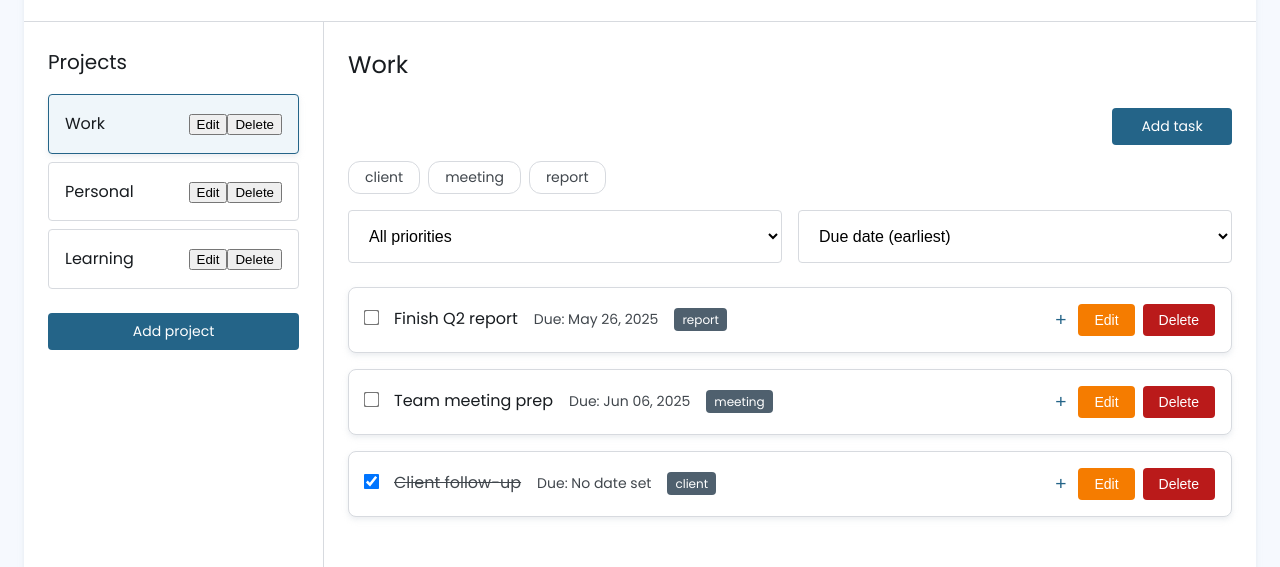
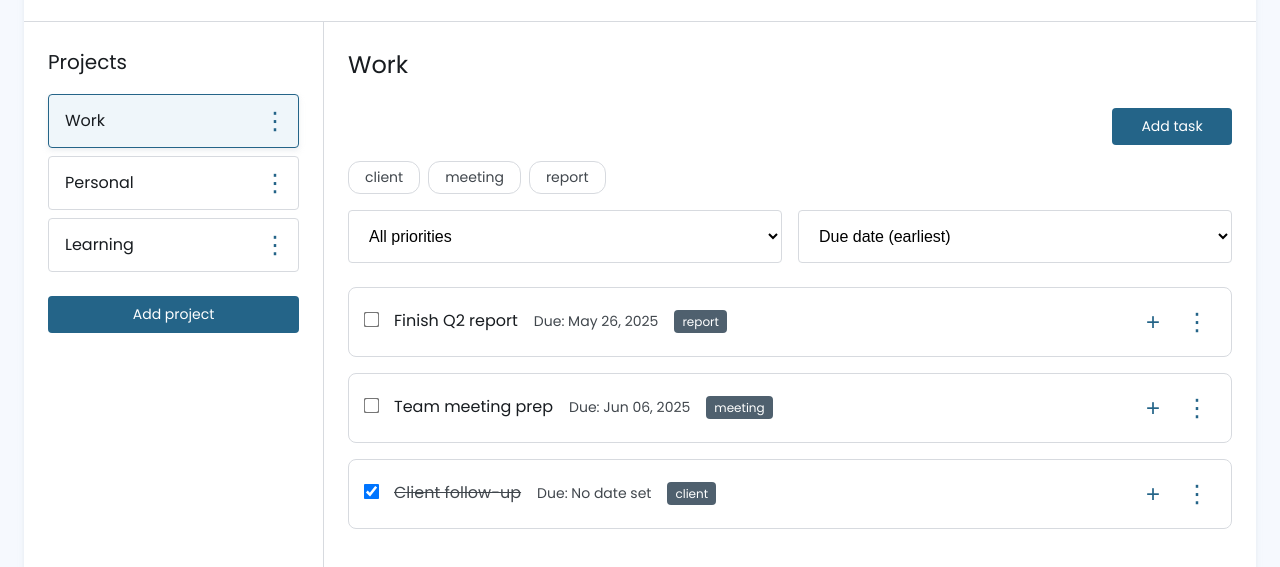
Before and after one commit to erin-yl/todo-list, a website built with webpack: page src/index.html in a window 1280 px wide. Shown: the part 101-668 px from the top of the page. Built offline with nearby package versions, Linux system fonts and the light colour scheme.

Commit message:
Modify edit/delete option display

```diff
--- a/src/domController.js
+++ b/src/domController.js
@@ -70,24 +70,33 @@ const domController = (() => {
       const actionsDiv = document.createElement('div');
       actionsDiv.classList.add('project-actions');
 
-      const editBtn = document.createElement('button');
-      editBtn.innerHTML = 'Edit';
-      editBtn.classList.add('edit-project-btn');
-      editBtn.dataset.projectId = project.id;
-      editBtn.title = 'Edit project';
+      const moreBtn = document.createElement('button');
+      moreBtn.classList.add('more-actions-btn');
+      moreBtn.innerHTML = '&#x22EE;'; // Vertical ellipsis
+      moreBtn.title = 'More options';
+      moreBtn.dataset.projectId = project.id;
+      actionsDiv.appendChild(moreBtn);
 
-      const deleteBtn = document.createElement('button');
-      deleteBtn.innerHTML = 'Delete';
-      deleteBtn.classList.add('delete-project-btn');
-      deleteBtn.dataset.projectId = project.id;
-      deleteBtn.title = 'Delete project';
+      const dropdown = document.createElement('ul');
+      dropdown.classList.add('actions-dropdown');
+      // Edit option
+      const editLi = document.createElement('li');
+      editLi.textContent = 'Edit';
+      editLi.classList.add('edit-project');
+      editLi.dataset.projectId = project.id;
+      dropdown.appendChild(editLi);
+      // Delete option
+      const deleteLi = document.createElement('li');
+      deleteLi.textContent = 'Delete';
+      deleteLi.classList.add('delete-project');
+      deleteLi.dataset.projectId = project.id;
+      dropdown.appendChild(deleteLi);
 
-      actionsDiv.appendChild(editBtn);
-      actionsDiv.appendChild(deleteBtn);
+      actionsDiv.appendChild(dropdown);
       li.appendChild(actionsDiv);
 
       if (project.id === currentProjectId) {
-        li.classList.add('active');
+        li.classList.add("active");
       }
       projectsListUL.appendChild(li);
     });
@@ -189,18 +198,29 @@ const domController = (() => {
       expandBtn.dataset.todoId = todo.id;
       actionsDiv.appendChild(expandBtn);
 
-      const editBtn = document.createElement('button');
-      editBtn.textContent = 'Edit';
-      editBtn.classList.add('edit-todo-btn');
-      editBtn.dataset.todoId = todo.id;
+      const moreBtn = document.createElement('button');
+      moreBtn.classList.add('more-actions-btn');
+      moreBtn.innerHTML = '&#x22EE;'; // Vertical ellipsis
+      moreBtn.title = "More options";
+      moreBtn.dataset.todoId = todo.id;
+      actionsDiv.appendChild(moreBtn);
 
-      const deleteBtn = document.createElement('button');
-      deleteBtn.textContent = 'Delete';
-      deleteBtn.classList.add('delete-todo-btn');
-      deleteBtn.dataset.todoId = todo.id;
+      const dropdown = document.createElement('ul');
+      dropdown.classList.add('actions-dropdown');
+      // Edit option
+      const editLi = document.createElement('li');
+      editLi.textContent = 'Edit';
+      editLi.classList.add('edit-todo');
+      editLi.dataset.todoId = todo.id;
+      dropdown.appendChild(editLi);
+      // Delete option
+      const deleteLi = document.createElement('li');
+      deleteLi.textContent = 'Delete';
+      deleteLi.classList.add('delete-todo');
+      deleteLi.dataset.todoId = todo.id;
+      dropdown.appendChild(deleteLi);
 
-      actionsDiv.appendChild(editBtn);
-      actionsDiv.appendChild(deleteBtn);
+      actionsDiv.appendChild(dropdown);
 
       todoPreviewContent.appendChild(todoInfoDiv);
       todoPreviewContent.appendChild(actionsDiv);
--- a/src/style.css
+++ b/src/style.css
@@ -103,13 +103,13 @@ header h1 {
   display: flex;
   align-items: center;
   justify-content: space-between;
-  padding: var(--spacing-md);
+  padding: var(--spacing-sm) var(--spacing-md);
   margin-bottom: var(--spacing-sm);
   background: var(--surface);
   border: 1px solid var(--border);
   border-radius: var(--radius-sm);
   cursor: pointer;
-  transition: all 0.2s cubic-bezier(0.4, 0, 0.2, 1);
+  transition: all 0.2s;
 }
 
 #projects-list li:hover {
@@ -140,7 +140,7 @@ header h1 {
   border: none;
   border-radius: var(--radius-sm);
   cursor: pointer;
-  transition: all 0.2s cubic-bezier(0.4, 0, 0.2, 1);
+  transition: all 0.2s;
   font-family: "Poppins", -apple-system, BlinkMacSystemFont, "Segoe UI", Roboto, Oxygen, Ubuntu, Cantarell, sans-serif;
   font-size: 0.875rem;
 }
@@ -256,7 +256,7 @@ option:last-of-type {
   font-size: 0.875rem;
   cursor: pointer;
   border: 1px solid var(--border);
-  transition: all 0.2s cubic-bezier(0.4, 0, 0.2, 1);
+  transition: all 0.2s;
 }
 
 .tag-filter-item:hover {
@@ -285,14 +285,13 @@ option:last-of-type {
   border-radius: var(--radius-sm);
   background: var(--surface);
   font-size: 1rem;
-  transition: border-color 0.2s cubic-bezier(0.4, 0, 0.2, 1);
+  transition: border-color 0.2s;
 }
 
 .form-input:focus,
 .form-select:focus {
   outline: none;
-  border-color: var(--border-focus);
-  box-shadow: 0 0 0 2px rgba(25, 118, 210, 0.12);
+  border-color: var(--border-variant);
 }
 
 .form-select {
@@ -311,14 +310,11 @@ option:last-of-type {
   border: 1px solid var(--border);
   border-radius: var(--radius-md);
   margin-bottom: var(--spacing-md);
-  box-shadow: var(--shadow-1);
-  transition: all 0.2s cubic-bezier(0.4, 0, 0.2, 1);
-  overflow: hidden;
+  transition: all 0.2s;
 }
 
 #todos-list li:hover {
   box-shadow: var(--shadow-1);
-  transform: translateY(-2px);
 }
 
 .todo-preview-content {
@@ -336,7 +332,6 @@ option:last-of-type {
 }
 
 .todo-checkbox {
-  margin-top: 2px;
   transform: scale(1.2);
 }
 
@@ -421,50 +416,75 @@ option:last-of-type {
   gap: var(--spacing-sm);
 }
 
-.expand-todo-btn {
+.expand-todo-btn,
+.more-actions-btn {
+  color: var(--primary);
+  display: flex;
+  align-items: center;
+  justify-content: center;
   background: none;
   border: none;
   cursor: pointer;
-  color: var(--primary);
-  font-size: 1.2rem;
-  padding: var(--spacing-xs);
-  border-radius: var(--radius-sm);
-  transition: background-color 0.2s cubic-bezier(0.4, 0, 0.2, 1);
+  font-size: 1.5rem;
+  height: 2.25rem;
+  width: 2.25rem;
+  border-radius: 50%;
+  transition: background-color 0.2s;
 }
 
-.expand-todo-btn:hover {
-  background: var(--primary-light);
+.expand-todo-btn:hover,
+.more-actions-btn:hover {
+  background: var(--surface-variant);
 }
 
-.edit-todo-btn,
-.delete-todo-btn {
-  padding: var(--spacing-sm) var(--spacing-md);
-  border: none;
-  border-radius: var(--radius-sm);
-  cursor: pointer;
-  font-size: 0.875rem;
-  font-weight: 500;
-  transition: all 0.2s cubic-bezier(0.4, 0, 0.2, 1);
+/* Dropdown Menu */
+.actions-dropdown {
+  display: none; /* Hidden by default */
+  position: absolute;
+  right: 0; /* Align to the right of the parent */
+  top: 100%; /* Position below the button, adjust as needed */
+  background-color: white;
+  border: 1px solid #ccc;
+  border-radius: 4px;
+  box-shadow: 0 2px 10px rgba(0,0,0,0.1);
+  z-index: 100; /* Ensure it's above other items */
+  min-width: 100px; /* Minimum width for dropdown items */
+  list-style: none;
+  padding: 5px 0;
+  margin: 2px 0 0 0; /* Small margin from the button */
 }
 
-.edit-todo-btn {
-  background: var(--warning);
-  color: white;
+.actions-dropdown.visible {
+  display: block;
 }
 
-.edit-todo-btn:hover {
-  background: #e65100;
-  transform: translateY(-1px);
+.actions-dropdown li {
+  padding: 8px 12px;
+  cursor: pointer;
+  font-size: 0.9em;
+  background-color: transparent !important; /* Override li background */
+  color: #333 !important; /* Override li color */
+  border: none !important; /* Override li border */
+  margin-bottom: 0 !important; /* Override li margin */
+  display: block !important; /* Override li display if it was flex */
+}
+#projects-list li .actions-dropdown li:hover,
+#todos-list li .actions-dropdown li:hover {
+  background-color: #f0f0f0 !important; /* Hover for dropdown items */
 }
 
-.delete-todo-btn {
-  background: var(--error);
-  color: white;
+
+/* Relative positioning for parent of dropdown */
+#projects-list li .project-actions,
+#todos-list li .todo-actions {
+  position: relative; /* Needed for absolute positioning of dropdown */
 }
-
-.delete-todo-btn:hover {
-  background: #c62828;
-  transform: translateY(-1px);
+/* Adjust padding on project list items if more icon looks cramped */
+#projects-list li {
+  padding-right: 5px; /* Ensure space for dropdown toggle */
+}
+#projects-list li .project-actions {
+  margin-left: 5px; /* Space out the actions block slightly */
 }
 
 /* Todo details */
@@ -548,7 +568,7 @@ option:last-of-type {
   border: 1px solid var(--border);
   border-radius: var(--radius-sm);
   font-size: 1rem;
-  transition: border-color 0.2s cubic-bezier(0.4, 0, 0.2, 1);
+  transition: border-color 0.2s;
 }
 
 .modal-content input:focus,
@@ -574,7 +594,7 @@ option:last-of-type {
   cursor: pointer;
   font-weight: 500;
   font-size: 1rem;
-  transition: all 0.2s cubic-bezier(0.4, 0, 0.2, 1);
+  transition: all 0.2s;
 }
 
 .modal-content button[type="submit"]:hover {
@@ -592,7 +612,7 @@ option:last-of-type {
   font-size: 2rem;
   cursor: pointer;
   color: var(--on-surface-variant);
-  transition: color 0.2s cubic-bezier(0.4, 0, 0.2, 1);
+  transition: color 0.2s;
 }
 
 .close-btn:hover {
@@ -632,7 +652,7 @@ option:last-of-type {
   box-shadow: var(--shadow-1);
   opacity: 0;
   transform: translateX(100%);
-  transition: all 0.3s cubic-bezier(0.4, 0, 0.2, 1);
+  transition: all 0.3s;
   animation: slideInNotification 0.3s forwards, fadeOutNotification 0.3s 4.7s forwards;
 }
 
```
Also changed, not shown: src/index.js (+46 -5 lines).
